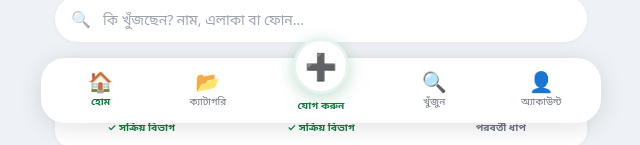
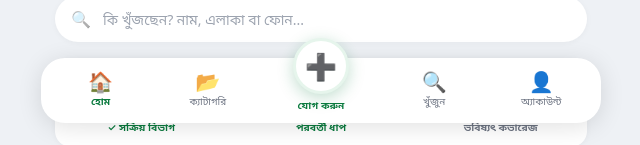
Before and after one commit to abbasali01843/bangladesh-local-directory, a Next.js app: page / in a window 1280 px wide. Shown: the part 665-810 px from the top of the page, without its empty margins (319-959 px from the left). Built offline with nearby package versions, Linux system fonts and the light colour scheme; no server answers; the database is empty.

Commit message:
refactor: clean up coverage roadmap labels

```diff
--- a/app/page.tsx
+++ b/app/page.tsx
@@ -122,16 +122,8 @@ export default async function Home() {
           <input name="q" type="search" placeholder="কি খুঁজছেন? নাম, এলাকা বা ফোন..." aria-label="Search" />
         </form>
 
-        {/* ===== রোডম্যাপ: কাঞ্চনা → সাতকানিয়া → বাংলাদেশ ===== */}
+        {/* ===== কভারেজ রোডম্যাপ ===== */}
         <div className="ps-roadmap" aria-label="কভারেজ রোডম্যাপ">
-          <div className="ps-roadmap-step active">
-            <span className="ps-roadmap-dot">✓</span>
-            <span className="ps-roadmap-name">কাঞ্চনা</span>
-            <span className="ps-roadmap-status">✓ সক্রিয় বিভাগ</span>
-          </div>
-          <span className="ps-roadmap-arrow" aria-hidden>
-            →
-          </span>
           <div className="ps-roadmap-step active">
             <span className="ps-roadmap-dot">✓</span>
             <span className="ps-roadmap-name">সাতকানিয়া</span>
@@ -140,10 +132,18 @@ export default async function Home() {
           <span className="ps-roadmap-arrow" aria-hidden>
             →
           </span>
+          <div className="ps-roadmap-step active">
+            <span className="ps-roadmap-dot">✓</span>
+            <span className="ps-roadmap-name">চট্টগ্রাম</span>
+            <span className="ps-roadmap-status">পরবর্তী ধাপ</span>
+          </div>
+          <span className="ps-roadmap-arrow" aria-hidden>
+            →
+          </span>
           <div className="ps-roadmap-step">
             <span className="ps-roadmap-dot">৩</span>
             <span className="ps-roadmap-name">বাংলাদেশ</span>
-            <span className="ps-roadmap-status">পরবর্তী ধাপ</span>
+            <span className="ps-roadmap-status">ভবিষ্যৎ কভারেজ</span>
           </div>
         </div>
 
```
